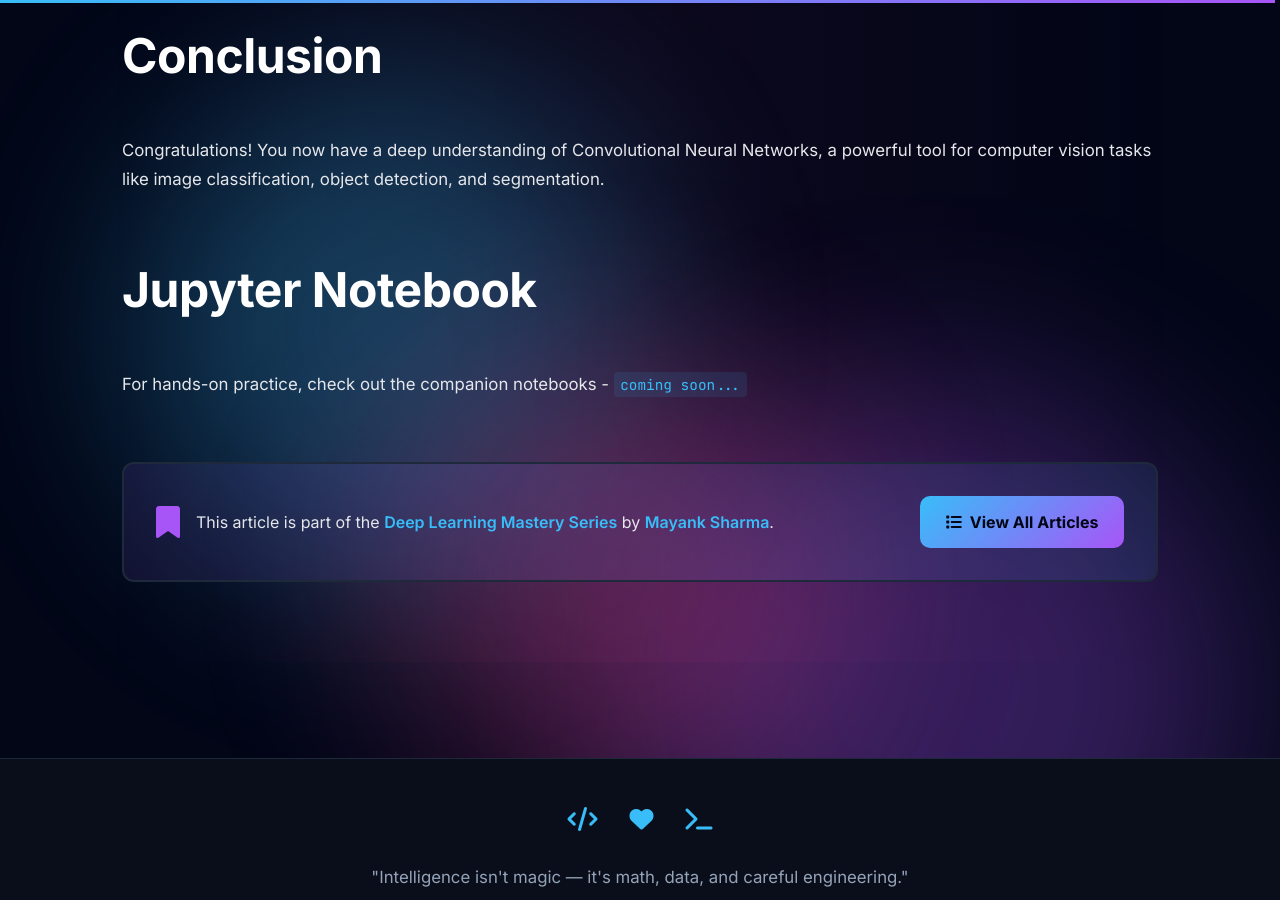
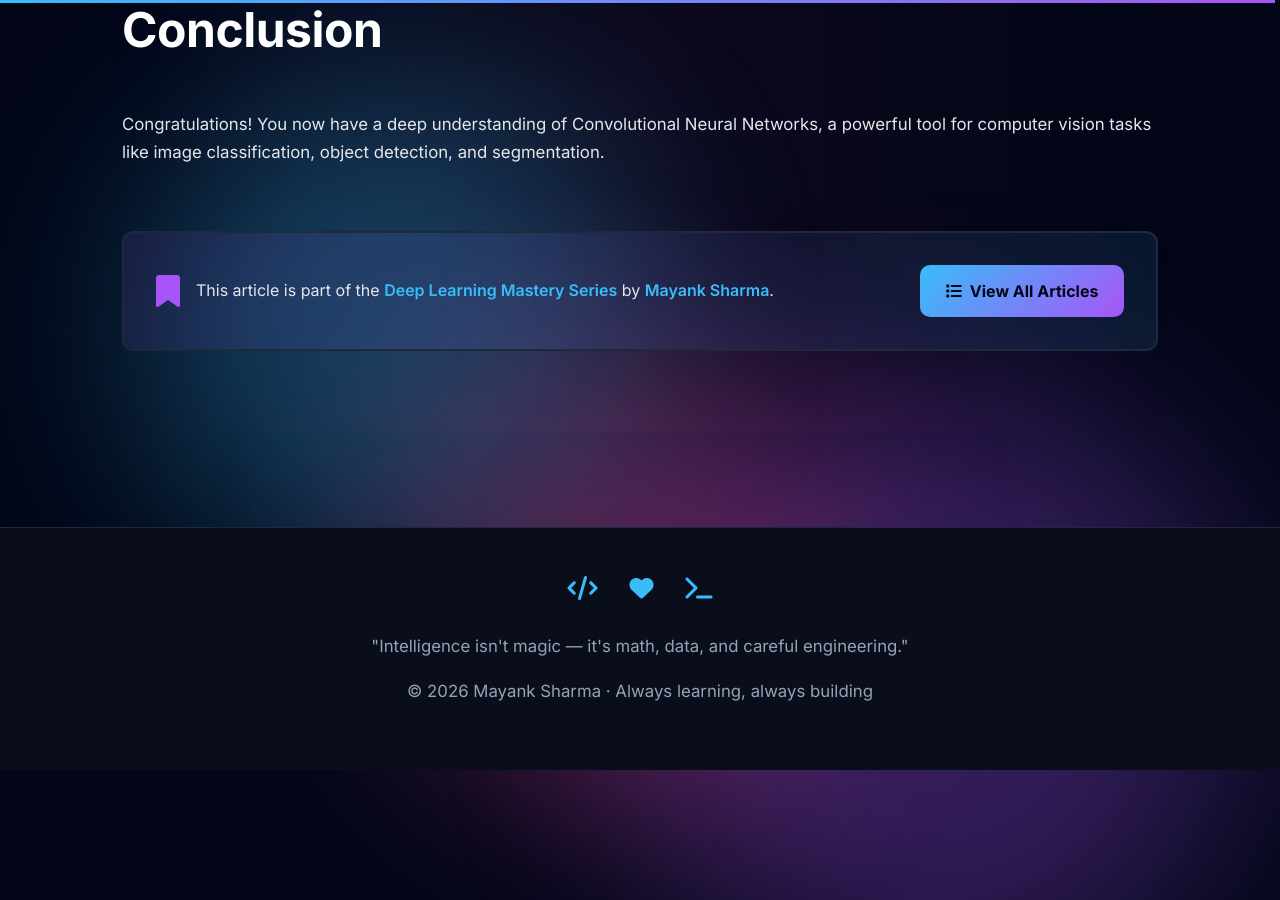
Before and after one commit to mayank1101/mayank1101.github.io, a Jekyll site: the page built from _posts/2026-01-10-cnn.md, in a window 1280 px wide and 900 px high, scrolled down 27568 px. Built offline with Jekyll 4.4.1, drawn with Linux system fonts in a browser that asks for light colours.

Commit message:
updated cnn blog

```diff
--- a/_posts/2026-01-10-cnn.md
+++ b/_posts/2026-01-10-cnn.md
@@ -21,7 +21,7 @@ Continuing in our Deep Learning Series, we'll delve into the fascinating world o
 7. [Let's Understand Backpropagation Through Convolutions](#lets-understand-backpropagation-through-convolutions)
 8. [Final Step: Building a Complete CNN from Scratch](#final-step-building-a-complete-cnn-from-scratch)
 9. [Conclusion](#conclusion)
-10. [Jupyter Notebook](#jupyter-notebook)
+<!-- 10. [Jupyter Notebook](#jupyter-notebook) -->
 
 ## Introduction: The Vision Problem
 
@@ -1006,6 +1006,6 @@ if __name__ == "__main__":
 Congratulations! You now have a deep understanding of Convolutional Neural Networks, a powerful tool for computer vision tasks like image classification, object detection, and segmentation.
 
 
-## Jupyter Notebook
+<!-- ## Jupyter Notebook
 
-For hands-on practice, check out the companion notebooks - `coming soon...`
+For hands-on practice, check out the companion notebooks - `coming soon...` -->
```
